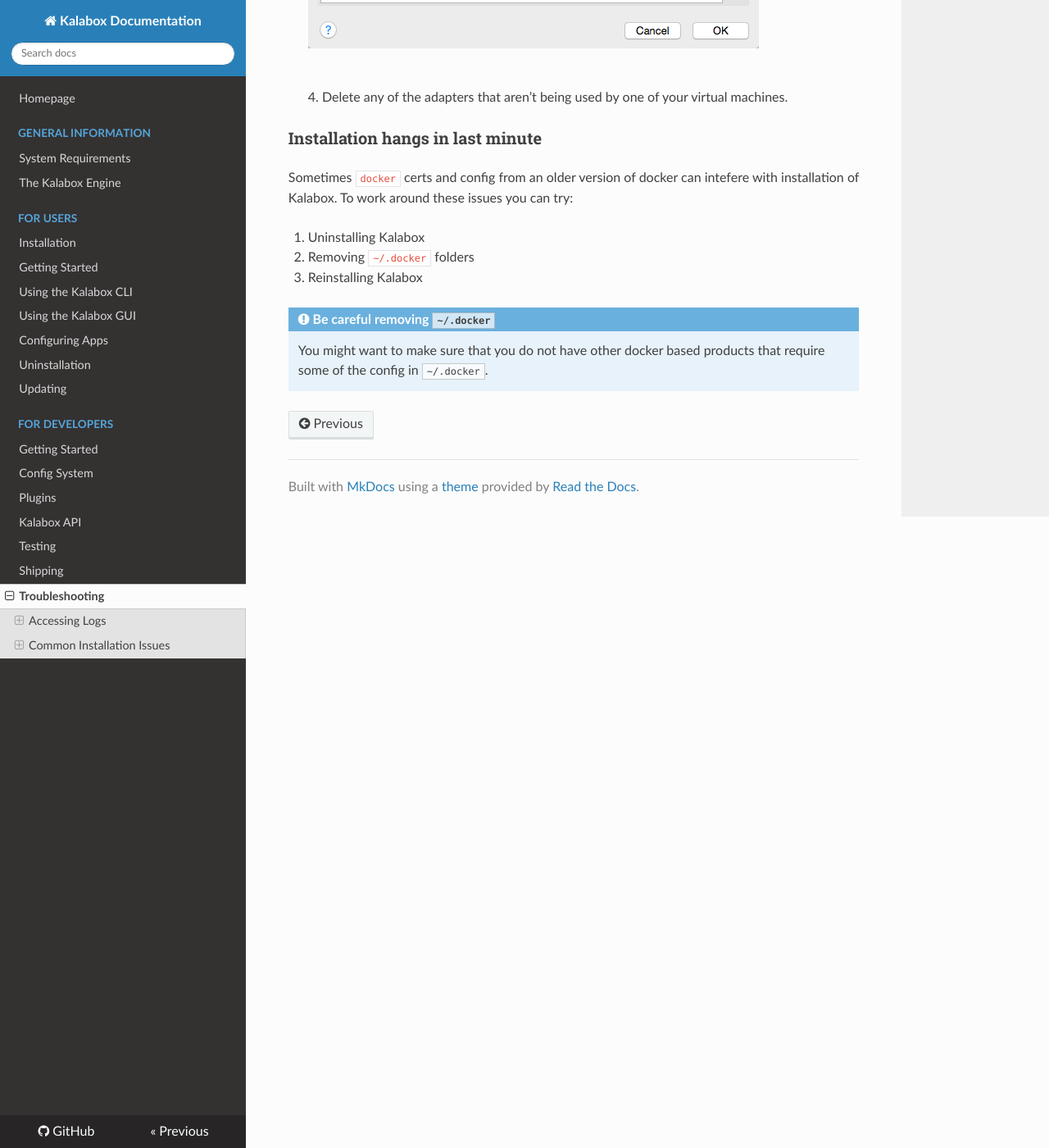
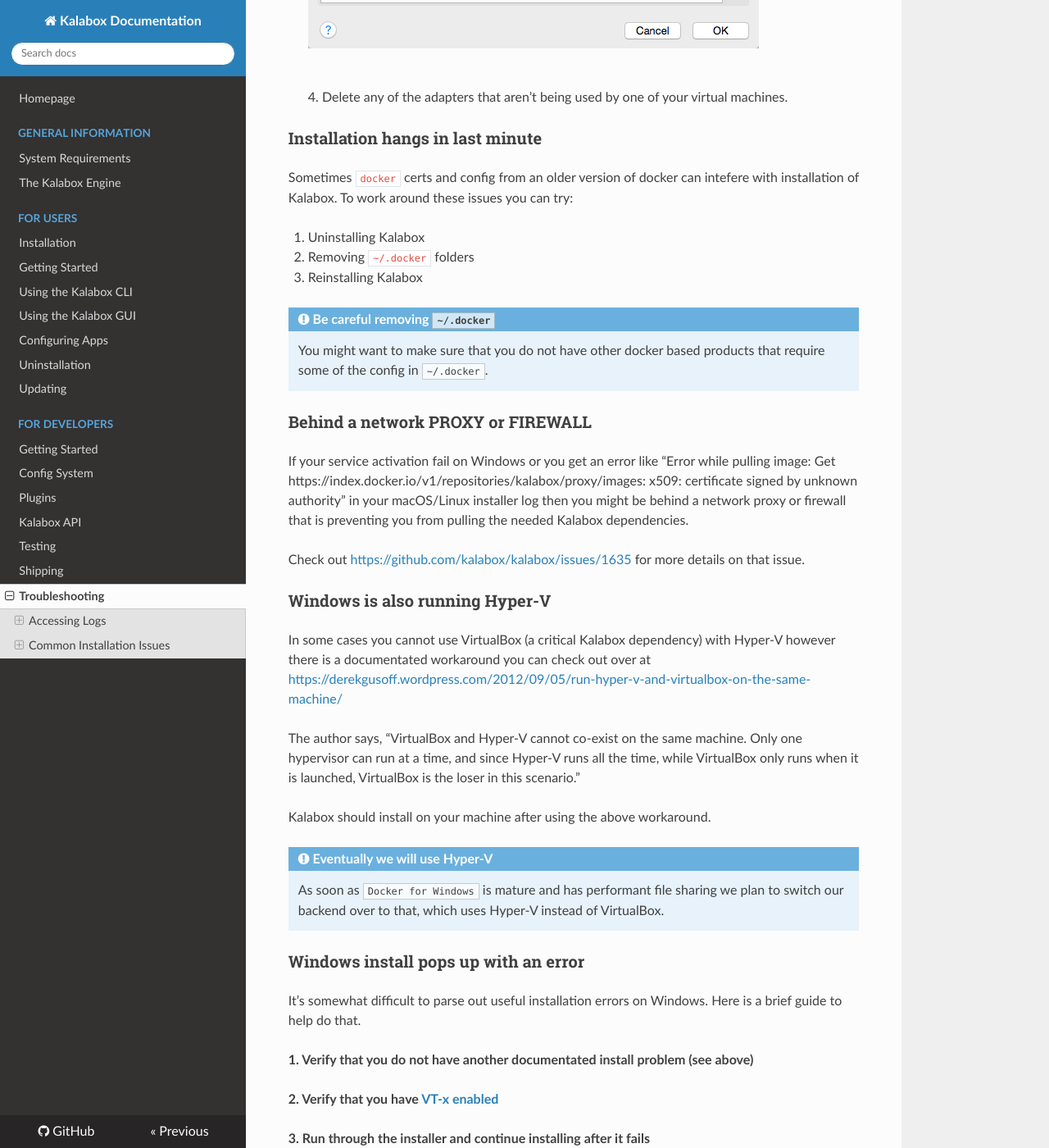
Before and after one commit to kalabox/kalabox, an MkDocs documentation site: the page built from docs/troubleshooting.md, in a window 1280 px wide and 1400 px high, scrolled down 3148 px. Shown: the whole window at 82% size. Built offline with MkDocs 1.6.1, drawn with Linux system fonts in a browser that asks for light colours; nearby versions of some CDN libraries; old or Windows-style settings are respelled for this version of MkDocs; some of the changed text lies outside the part shown.

Commit message:
#1635 #1610: Windows install issues

````diff
--- a/docs/troubleshooting.md
+++ b/docs/troubleshooting.md
@@ -100,3 +100,58 @@ Sometimes `docker` certs and config from an older version of docker can intefere
 
 !!! Note "Be careful removing `~/.docker`"
     You might want to make sure that you do not have other docker based products that require some of the config in `~/.docker`.
+
+### Behind a network PROXY or FIREWALL
+
+If your service activation fail on Windows or you get an error like "Error while pulling image: Get https://index.docker.io/v1/repositories/kalabox/proxy/images: x509: certificate signed by unknown authority" in your macOS/Linux installer log then you might be behind a network proxy or firewall that is preventing you from pulling the needed Kalabox dependencies.
+
+Check out [https://github.com/kalabox/kalabox/issues/1635](https://github.com/kalabox/kalabox/issues/1635) for more details on that issue.
+
+### Windows is also running Hyper-V
+
+In some cases you cannot use VirtualBox (a critical Kalabox dependency) with Hyper-V however there is a documentated workaround you can check out over at [https://derekgusoff.wordpress.com/2012/09/05/run-hyper-v-and-virtualbox-on-the-same-machine/](https://derekgusoff.wordpress.com/2012/09/05/run-hyper-v-and-virtualbox-on-the-same-machine/)
+
+The author says, "VirtualBox and Hyper-V cannot co-exist on the same machine. Only one hypervisor can run at a time, and since Hyper-V runs all the time, while VirtualBox only runs when it is launched, VirtualBox is the loser in this scenario."
+
+Kalabox should install on your machine after using the above workaround.
+
+!!! Note "Eventually we will use Hyper-V"
+    As soon as `Docker for Windows` is mature and has performant file sharing we plan to switch our backend over to that, which uses Hyper-V instead of VirtualBox.
+
+### Windows install pops up with an error
+
+It's somewhat difficult to parse out useful installation errors on Windows. Here is a brief guide to help do that.
+
+
+  **1. Verify that you do not have another documentated install problem (see above)**
+
+  **2. Verify that you have [VT-x enabled](http://docs.kalabox.io/en/stable/general/sysreq/#system-requirements)**
+
+  **3. Run through the installer and continue installing after it fails**
+
+  Run the installer through to the end. Don't choose to rollback if given that option. You can uninstall the borked install later.
+
+  **4. Try to manually run the appropriate script**
+
+  You should now have a bunch of `*.bat` files somewhere in `"C:\Program Files\Kalabox\engine.bat"` Verify that is true and note that you may have a different sysDrive like D:\. It is also possible that the `*.bat` files are in a subdirectory.
+
+  Anyway, please copy the path location of the correct file according to the mapping below
+
+```bash
+Got "Engine activation failed" -> engine.bat
+Got "Service activation failed" -> services.bat
+Got "DNS activation failed" -> dns.bat
+```
+
+  Open cmd.exe and try to run the script.
+
+!!! Note "Be careful to use correct permissions"
+    For `engine.bat` and `services.bat` you need to make sure you **DO NOT RUN AS AN ADMINISTRATOR**. For `dns.bat` you need to make you **DO RUN AS AN ADMINSTRATOR**. By "run as administrator" we mean run with "elevated privileges".
+
+  *Example*
+
+```batch
+"C:\Program Files\Kalabox\engine.bat"
+```
+
+  At some point this should fail and give some better details about the underlying issue.
````
Also changed, not shown: CHANGELOG.md (+1 -1 lines).
